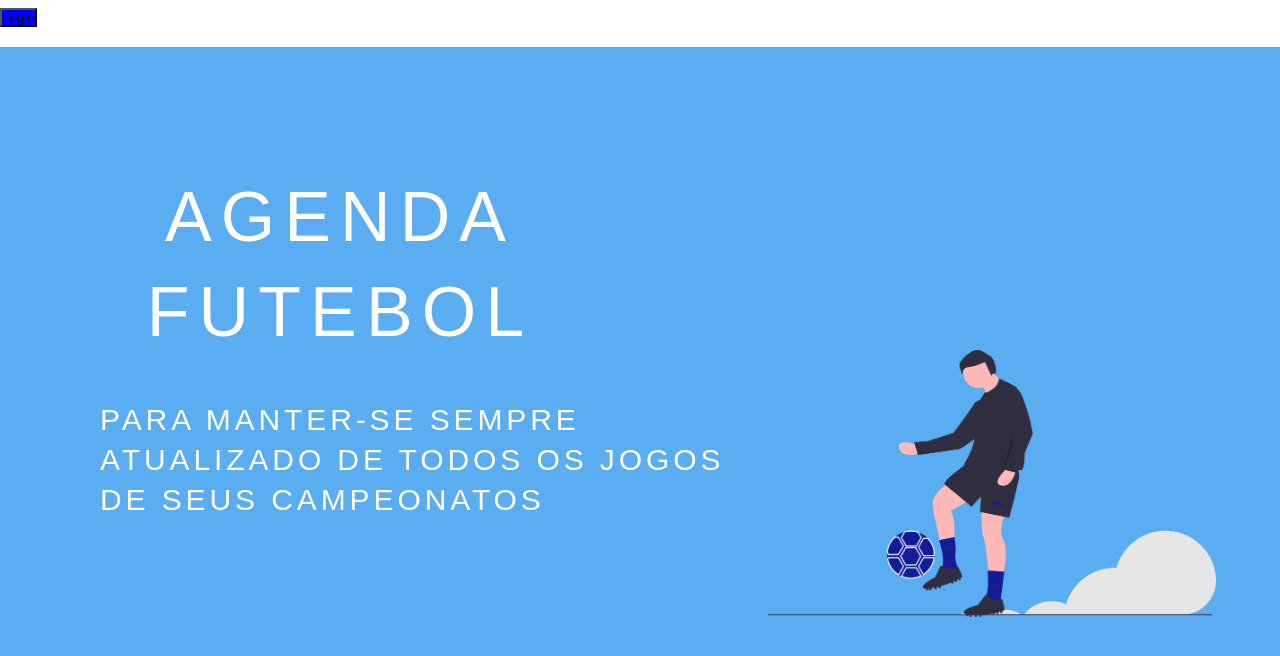
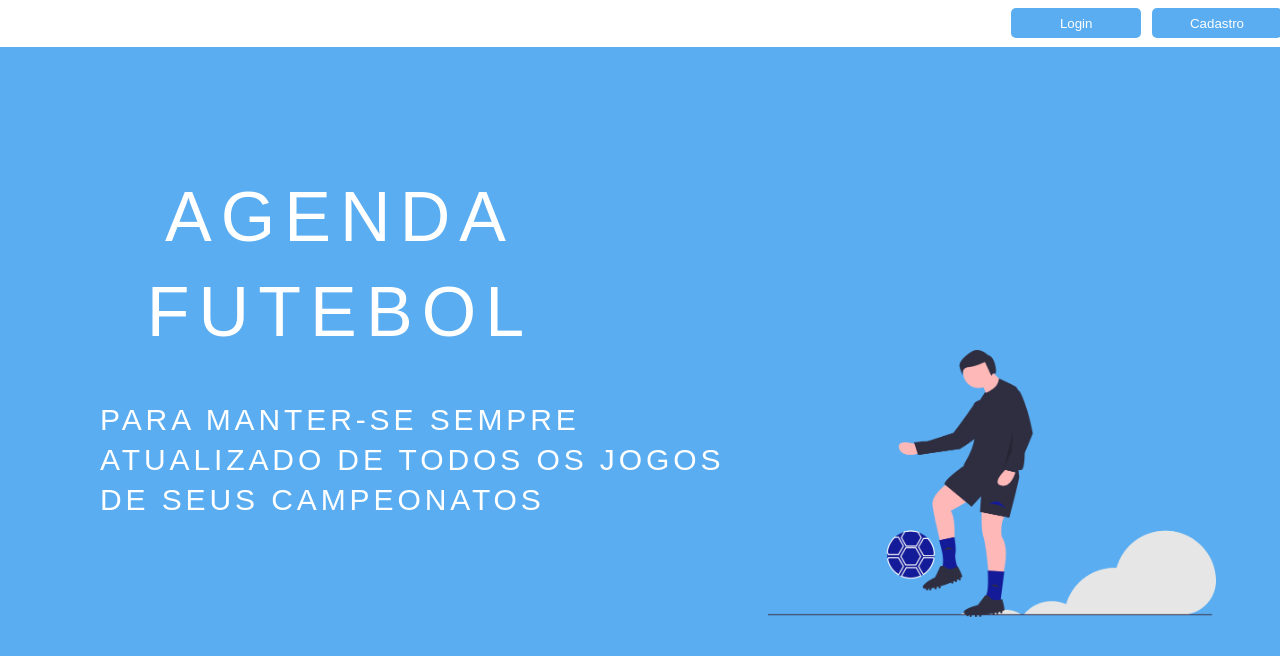
Before and after one commit to Ronnildo/projectMod, a React (Create React App) app in the folder interface/: page /home in a window 1280 px wide. Shown: the top 656 px of the page. Built offline with nearby package versions, Linux system fonts and the light colour scheme.

Commit message:
Adicionando buttons de login e cadastro

```diff
--- a/interface/src/pages/Home/home.css
+++ b/interface/src/pages/Home/home.css
@@ -46,9 +46,38 @@ body, html{
 
 .log{
   z-index: 1;
-  background-color: blue;
+  background: #5AADF1;
+  color: #FFFFFF;
   position: absolute;
+
+  width: 130px;
+  height: 30px;
+
+  border: none;
+  border-radius: 5px;
+
   top: 1%;
+  left: 79%;
+
+  cursor: pointer;
+}
+
+.logtwo{
+  z-index: 1;
+  background: #5AADF1;
+  color: #FFFFFF;
+  position: absolute;
+
+  width: 130px;
+  height: 30px;
+
+  border: none;
+  border-radius: 5px;
+
+  top: 1%;
+  left: 90%;
+
+  cursor: pointer;
 }
 
 h1{
--- a/interface/src/pages/Home/index.jsx
+++ b/interface/src/pages/Home/index.jsx
@@ -1,4 +1,6 @@
 import soccerIMG from "../../images/soccer.png";
+
+import { Link } from "react-router-dom";
 
 import "./home.css";
 
@@ -7,10 +9,25 @@ export const Home = () => {
     <div className="container">
       <div className="containers"></div>
       <div className="images">
-      <button className="log">Login</button>
+        <Link className="" to="/login">
+          <button to="/login" className="log">
+            Login
+          </button>
+        </Link>
+        <Link className="" to="/register">
+          <button to="/login" className="logtwo">
+            Cadastro
+          </button>
+        </Link>
         <span className="images-img">
-          <h1>AGENDA <br /> FUTEBOL</h1><br />
-          <p>PARA MANTER-SE SEMPRE ATUALIZADO DE TODOS OS JOGOS DE SEUS CAMPEONATOS</p>
+          <h1>
+            AGENDA <br /> FUTEBOL
+          </h1>
+          <br />
+          <p>
+            PARA MANTER-SE SEMPRE ATUALIZADO DE TODOS OS JOGOS DE SEUS
+            CAMPEONATOS
+          </p>
           <img src={soccerIMG} alt="" />
         </span>
       </div>
--- a/interface/src/pages/Register/index.jsx
+++ b/interface/src/pages/Register/index.jsx
@@ -51,7 +51,7 @@ export const Register = () => {
 
         {/*div para o botão*/}
         <div className="container-login-form-btn">
-          <button className="login-form-btn">Login</button>
+          <button className="login-form-btn">Cadastrar</button>
         </div>
 
         {/*div (não possui conta?)*/}
```
